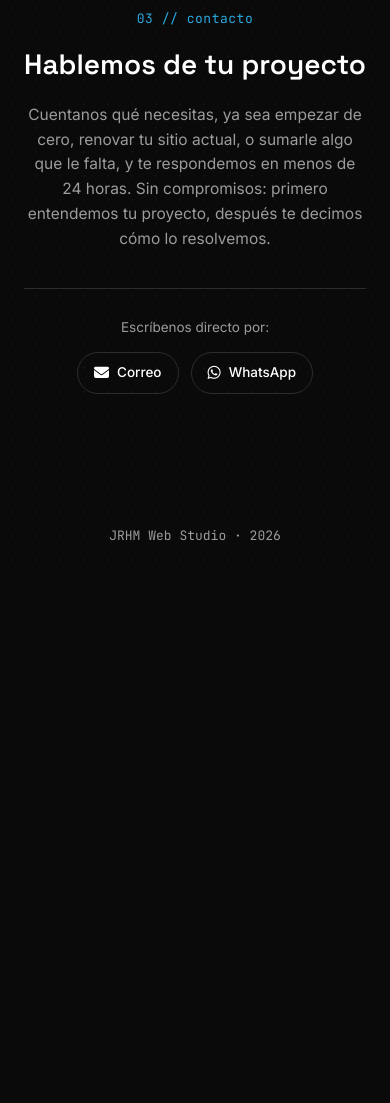
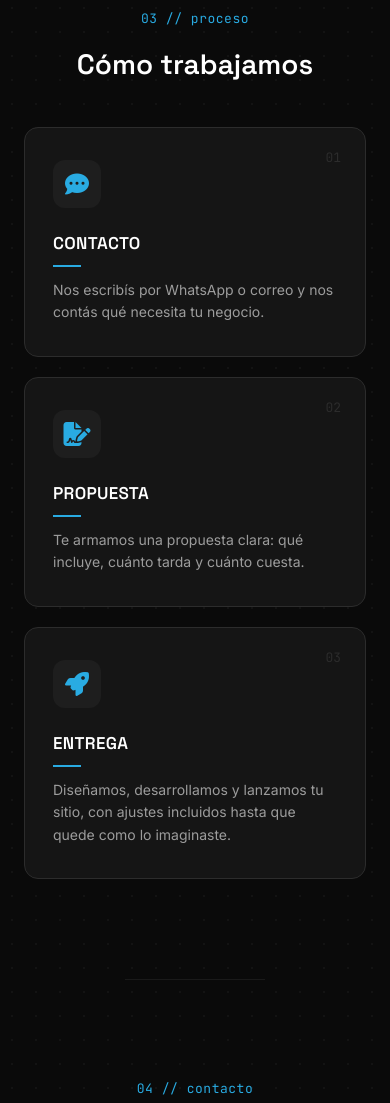
Before and after one commit to RicardoHdzm/jrhmweb, a plain HTML site: page index.html in a window 390 px wide. Shown: the part 6340-7443 px from the top of the page. Before the commit the page ends 6919 px from the top, so only its background shows below. Drawn offline with Linux system fonts and the light colour scheme.

Commit message:
Add active nav highlighting, Google Tag Manager, and process section
- Highlights the current section's nav link via IntersectionObserver
- Installs GTM (GTM-PKSF6FW4) for analytics
- Adds a "How we work" section (Contact -> Proposal -> Launch)
  between Projects and Contact, translated ES/EN

```diff
--- a/index.html
+++ b/index.html
@@ -4,6 +4,14 @@
 <meta charset="UTF-8">
 <meta name="viewport" content="width=device-width, initial-scale=1.0">
 <title>JRHM Web Studio | Diseño & Desarrollo Web</title>
+
+<!-- Google Tag Manager -->
+<script>(function(w,d,s,l,i){w[l]=w[l]||[];w[l].push({'gtm.start':
+new Date().getTime(),event:'gtm.js'});var f=d.getElementsByTagName(s)[0],
+j=d.createElement(s),dl=l!='dataLayer'?'&l='+l:'';j.async=true;j.src=
+'https://www.googletagmanager.com/gtm.js?id='+i+dl;f.parentNode.insertBefore(j,f);
+})(window,document,'script','dataLayer','GTM-PKSF6FW4');</script>
+<!-- End Google Tag Manager -->
 <meta name="description" content="Diseño y desarrollo de sitios web a medida: landing pages, sitios multi-página y e-commerce en Shopify. Creamos sitios web que hacen crecer tu negocio.">
 <meta name="robots" content="index, follow">
 <meta name="theme-color" content="#0A0A0A">
@@ -49,6 +57,10 @@
 </script>
 </head>
 <body>
+<!-- Google Tag Manager (noscript) -->
+<noscript><iframe src="https://www.googletagmanager.com/ns.html?id=GTM-PKSF6FW4"
+height="0" width="0" style="display:none;visibility:hidden"></iframe></noscript>
+<!-- End Google Tag Manager (noscript) -->
 
 <nav class="nav">
   <a href="#top" class="nav__logo">
@@ -58,6 +70,7 @@
   <ul class="nav__links">
     <li><a href="#servicios" data-i18n="nav.servicios">Servicios</a></li>
     <li><a href="#proyectos" data-i18n="nav.proyectos">Proyectos</a></li>
+    <li><a href="#proceso" data-i18n="nav.proceso">Proceso</a></li>
     <li><a href="#contacto" data-i18n="nav.contacto">Contacto</a></li>
   </ul>
   <div class="nav__controls">
@@ -267,11 +280,38 @@
   </div>
 </section>
 
+<!-- PROCESO -->
+<section class="section" id="proceso">
+  <p class="section__eyebrow" data-i18n="process.eyebrow">03 // proceso</p>
+  <h2 class="section__title" data-i18n="process.title">Cómo trabajamos</h2>
+
+  <div class="process">
+    <article class="process__step">
+      <span class="process__number">01</span>
+      <span class="service__icon"><i class="fa-solid fa-comment-dots"></i></span>
+      <span class="service__mark" data-i18n="process.step1.title">Contacto</span>
+      <p data-i18n="process.step1.desc">Nos escribís por WhatsApp o correo y nos contás qué necesita tu negocio.</p>
+    </article>
+    <article class="process__step">
+      <span class="process__number">02</span>
+      <span class="service__icon"><i class="fa-solid fa-file-signature"></i></span>
+      <span class="service__mark" data-i18n="process.step2.title">Propuesta</span>
+      <p data-i18n="process.step2.desc">Te armamos una propuesta clara: qué incluye, cuánto tarda y cuánto cuesta.</p>
+    </article>
+    <article class="process__step">
+      <span class="process__number">03</span>
+      <span class="service__icon"><i class="fa-solid fa-rocket"></i></span>
+      <span class="service__mark" data-i18n="process.step3.title">Entrega</span>
+      <p data-i18n="process.step3.desc">Diseñamos, desarrollamos y lanzamos tu sitio, con ajustes incluidos hasta que quede como lo imaginaste.</p>
+    </article>
+  </div>
+</section>
+
 <!-- CONTACTO -->
 <section class="section section--contact" id="contacto">
 <div class="contact__grid">
   <div class="contact__intro">
-    <p class="section__eyebrow" data-i18n="contact.eyebrow">03 // contacto</p>
+    <p class="section__eyebrow" data-i18n="contact.eyebrow">04 // contacto</p>
     <h2 class="section__title" data-i18n="contact.title">Hablemos de tu proyecto</h2>
     <p class="contact__sub" data-i18n="contact.sub">Cuentanos qué necesitas, ya sea empezar de cero, renovar tu sitio actual, o sumarle algo que le falta, y te respondemos en menos de 24 horas. Sin compromisos: primero entendemos tu proyecto, después te decimos cómo lo resolvemos.</p>
 
--- a/script.js
+++ b/script.js
@@ -1,5 +1,28 @@
 // ===== Año en footer =====
 document.getElementById('year').textContent = new Date().getFullYear();
+
+// ===== Link activo del nav según la sección visible =====
+const navLinks = document.querySelectorAll('.nav__links a[href^="#"]');
+const navSections = Array.from(navLinks)
+  .map((link) => document.querySelector(link.getAttribute('href')))
+  .filter(Boolean);
+
+if (navSections.length) {
+  const sectionObserver = new IntersectionObserver(
+    (entries) => {
+      entries.forEach((entry) => {
+        if (!entry.isIntersecting) return;
+        const activeHref = `#${entry.target.id}`;
+        navLinks.forEach((link) => {
+          link.classList.toggle('is-active', link.getAttribute('href') === activeHref);
+        });
+      });
+    },
+    { rootMargin: '-50% 0px -50% 0px' }
+  );
+
+  navSections.forEach((section) => sectionObserver.observe(section));
+}
 
 // ===== Modo claro/oscuro =====
 const themeToggle = document.getElementById('theme-toggle');
@@ -25,6 +48,7 @@ const translations = {
   es: {
     'nav.servicios': 'Servicios',
     'nav.proyectos': 'Proyectos',
+    'nav.proceso': 'Proceso',
     'nav.contacto': 'Contacto',
     'hero.eyebrow': '00 // estudio de diseño & desarrollo web',
     'hero.titlePre': 'Diseñando sitios web que',
@@ -72,7 +96,15 @@ const translations = {
     'project.qabu.desc': 'Desarrollo residencial boutique en Mazatlán, con departamentos y planes de financiamiento a medida.',
     'project.caeti.category': 'Soluciones de gestión de datos y transformación digital',
     'project.caeti.desc': 'Empresa mexicana de tecnología especializada en gestión de datos, ciberseguridad e inteligencia analítica para clientes de gobierno y sector privado.',
-    'contact.eyebrow': '03 // contacto',
+    'process.eyebrow': '03 // proceso',
+    'process.title': 'Cómo trabajamos',
+    'process.step1.title': 'Contacto',
+    'process.step1.desc': 'Nos escribís por WhatsApp o correo y nos contás qué necesita tu negocio.',
+    'process.step2.title': 'Propuesta',
+    'process.step2.desc': 'Te armamos una propuesta clara: qué incluye, cuánto tarda y cuánto cuesta.',
+    'process.step3.title': 'Entrega',
+    'process.step3.desc': 'Diseñamos, desarrollamos y lanzamos tu sitio, con ajustes incluidos hasta que quede como lo imaginaste.',
+    'contact.eyebrow': '04 // contacto',
     'contact.title': 'Hablemos de tu proyecto',
     'contact.sub': 'Cuentanos qué necesitas, ya sea empezar de cero, renovar tu sitio actual, o sumarle algo que le falta, y te respondemos en menos de 24 horas. Sin compromisos: primero entendemos tu proyecto, después te decimos cómo lo resolvemos.',
     'contact.writeUs': 'Escríbenos directo por:',
@@ -82,6 +114,7 @@ const translations = {
   en: {
     'nav.servicios': 'Services',
     'nav.proyectos': 'Projects',
+    'nav.proceso': 'Process',
     'nav.contacto': 'Contact',
     'hero.eyebrow': '00 // design & web development studio',
     'hero.titlePre': 'Designing websites that',
@@ -129,7 +162,15 @@ const translations = {
     'project.qabu.desc': 'A boutique residential development in Mazatlán, with units and financing plans tailored to fit.',
     'project.caeti.category': 'Data management and digital transformation solutions',
     'project.caeti.desc': 'A Mexican technology company specializing in data management, cybersecurity, and analytical intelligence for government and private-sector clients.',
-    'contact.eyebrow': '03 // contact',
+    'process.eyebrow': '03 // process',
+    'process.title': 'How we work',
+    'process.step1.title': 'Contact',
+    'process.step1.desc': "You reach out on WhatsApp or email and tell us what your business needs.",
+    'process.step2.title': 'Proposal',
+    'process.step2.desc': "We put together a clear proposal: what's included, how long it takes, and how much it costs.",
+    'process.step3.title': 'Launch',
+    'process.step3.desc': "We design, build, and launch your site, with revisions included until it's exactly what you pictured.",
+    'contact.eyebrow': '04 // contact',
     'contact.title': "Let's talk about your project",
     'contact.sub': "Tell us what you need, whether it's starting from scratch, refreshing your current site, or adding something it's missing, and we'll get back to you in under 24 hours. No strings attached: we start by understanding your project, then tell you how we'll solve it.",
     'contact.writeUs': 'Write to us directly at:',
--- a/style.css
+++ b/style.css
@@ -200,6 +200,14 @@ button {
 .nav__links a:hover::after {
   transform: scaleX(1);
   transform-origin: left;
+}
+.nav__links a.is-active {
+  color: var(--text);
+}
+.nav__links a.is-active::after {
+  transform: scaleX(1);
+  transform-origin: left;
+  background: var(--accent);
 }
 
 .nav__cta {
@@ -429,6 +437,41 @@ button {
 }
 
 .service p {
+  color: var(--text-muted);
+  font-size: 14px;
+}
+
+/* ===== Proceso ===== */
+.process {
+  display: grid;
+  grid-template-columns: repeat(auto-fit, minmax(260px, 1fr));
+  gap: 20px;
+}
+
+.process__step {
+  position: relative;
+  background: var(--surface);
+  border: 1px solid var(--border);
+  border-radius: 14px;
+  padding: 32px 28px;
+  transition: border-color 0.2s;
+}
+.process__step:hover { border-color: var(--accent); }
+
+.process__number {
+  position: absolute;
+  top: 20px;
+  right: 24px;
+  font-family: var(--font-mono);
+  font-size: 13px;
+  color: var(--border);
+}
+
+.process__step .service__icon {
+  margin-bottom: 22px;
+}
+
+.process__step p {
   color: var(--text-muted);
   font-size: 14px;
 }
```
